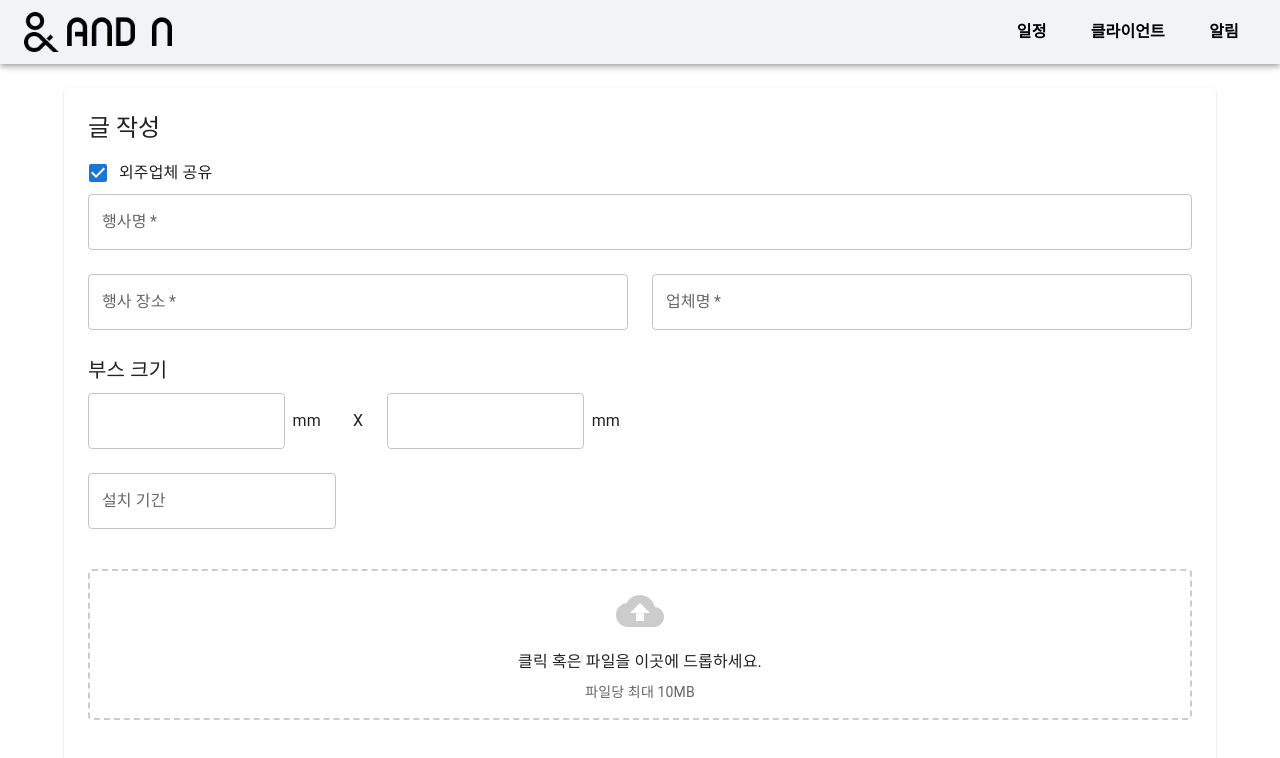
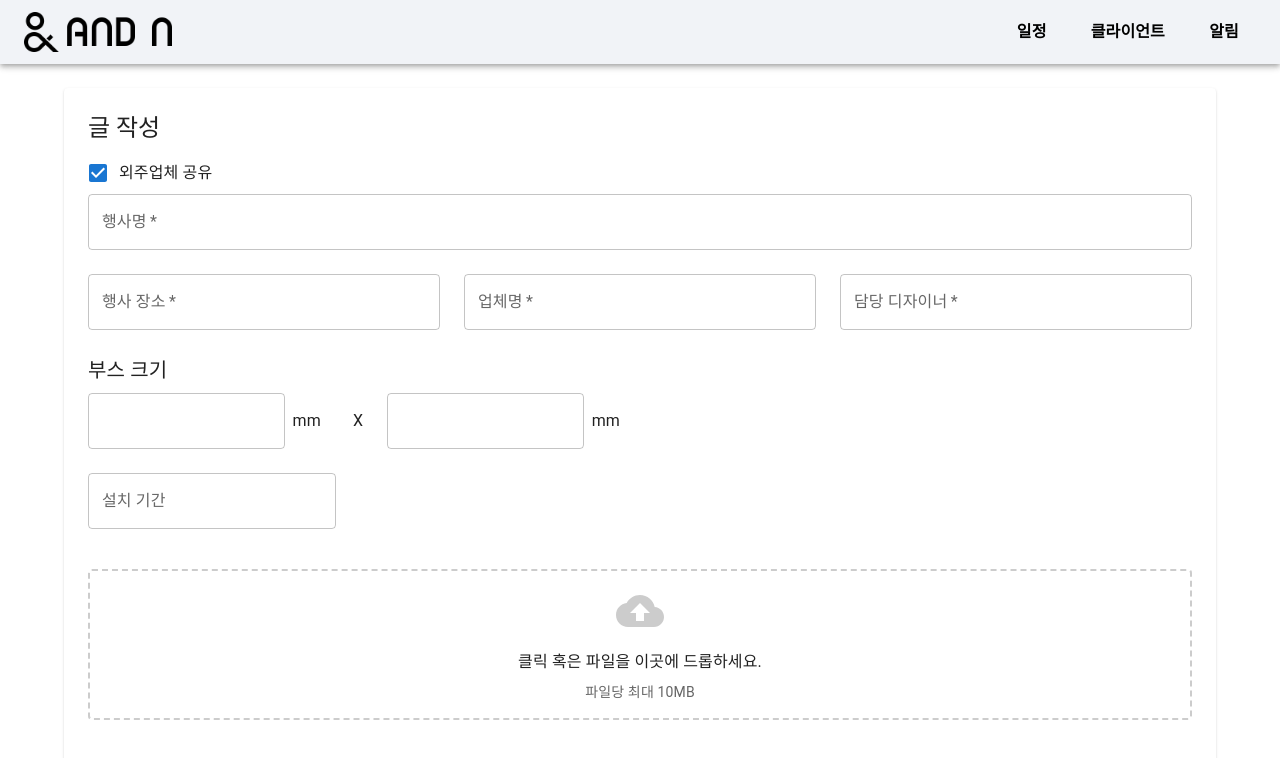
Before and after one commit to DevLarva/React_Noticeboard, a React (Create React App) app: page /newpost in a window 1280 px wide. Shown: the top 758 px of the page. Built offline with nearby package versions, Linux system fonts and the light colour scheme.

Commit message:
Feat: 여백 조정 및 디자이너 입력 추가

```diff
--- a/src/components/PostView.js
+++ b/src/components/PostView.js
@@ -15,6 +15,7 @@ export default function PostView() {
     const [boothHeight, setBoothHeight] = useState('');
     const [installDate, setInstallDate] = useState(null);
     const [selectedFile, setSelectedFile] = useState(null);
+    const [designer, setDesigner] = useState('');
 
     const onDrop = useCallback((acceptedFiles) => {
         setSelectedFile(acceptedFiles[0]);
@@ -43,6 +44,7 @@ export default function PostView() {
         setBoothHeight('');
         setInstallDate(null);
         setSelectedFile(null);
+        setDesigner('');
     };
 
     return (
@@ -64,7 +66,7 @@ export default function PostView() {
                         required
                     />
                 </Grid>
-                <Grid item xs={12} sm={6}>
+                <Grid item xs={12} sm={4}>
                     <TextField
                         label="행사 장소"
                         variant="outlined"
@@ -74,13 +76,23 @@ export default function PostView() {
                         required
                     />
                 </Grid>
-                <Grid item xs={12} sm={6}>
+                <Grid item xs={12} sm={4}>
                     <TextField
                         label="업체명"
                         variant="outlined"
                         fullWidth
                         value={companyName}
                         onChange={(e) => setCompanyName(e.target.value)}
+                        required
+                    />
+                </Grid>
+                <Grid item xs={12} sm={4}>
+                    <TextField
+                        label="담당 디자이너"
+                        variant="outlined"
+                        fullWidth
+                        value={designer}
+                        onChange={(e) => setDesigner(e.target.value)}
                         required
                     />
                 </Grid>
```
